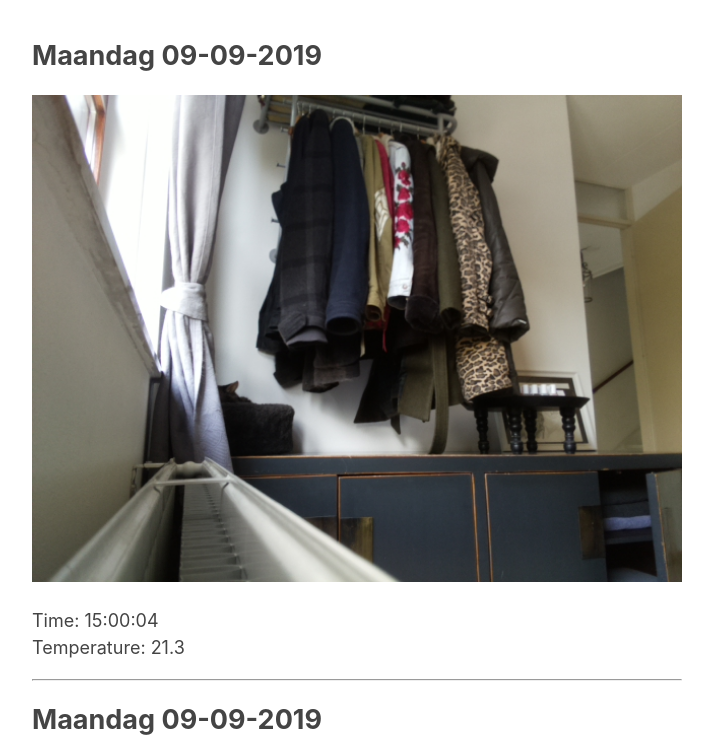
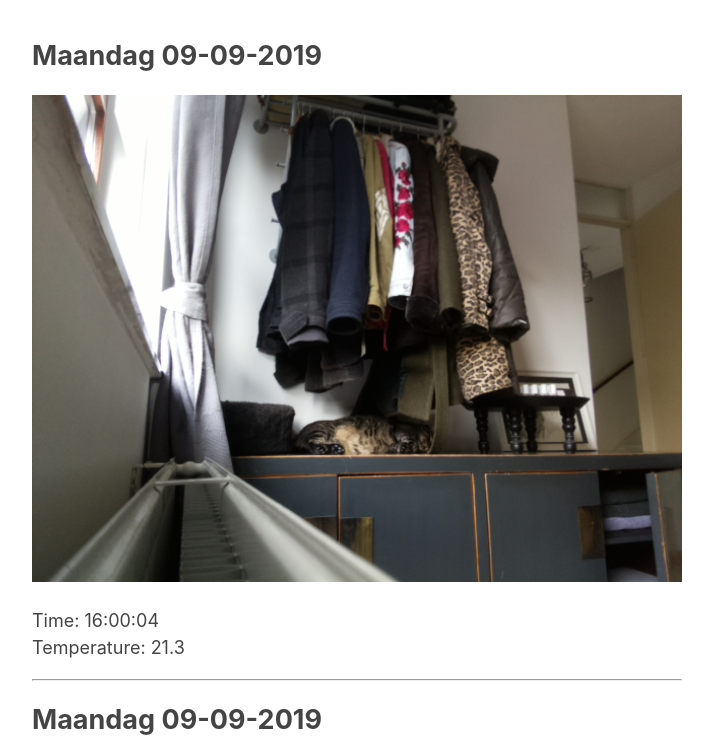
Before and after one commit to maartenderijk/pi_projects, a plain HTML site: page docs/index.html in a window 1280 px wide. Shown: the top 756 px of the page, without its empty margins (283-996 px from the left). Drawn offline with Linux system fonts and the light colour scheme.

Commit message:
Auto commit Pi

```diff
--- a/docs/index.html
+++ b/docs/index.html
@@ -11,6 +11,12 @@
 
   <body>
 <h2> Maandag 09-09-2019</h2>
+<img src="./img/snap_20190909160001.jpg" alt="Snapshot" width="640" height="480">
+<p>
+    Time: 16:00:04 <br />
+    Temperature: 21.3
+</p>
+<hr /><h2> Maandag 09-09-2019</h2>
 <img src="./img/snap_20190909150002.jpg" alt="Snapshot" width="640" height="480">
 <p>
     Time: 15:00:04 <br />
```
Also changed, not shown: docs/img/snap_20190909160001.jpg (added).
